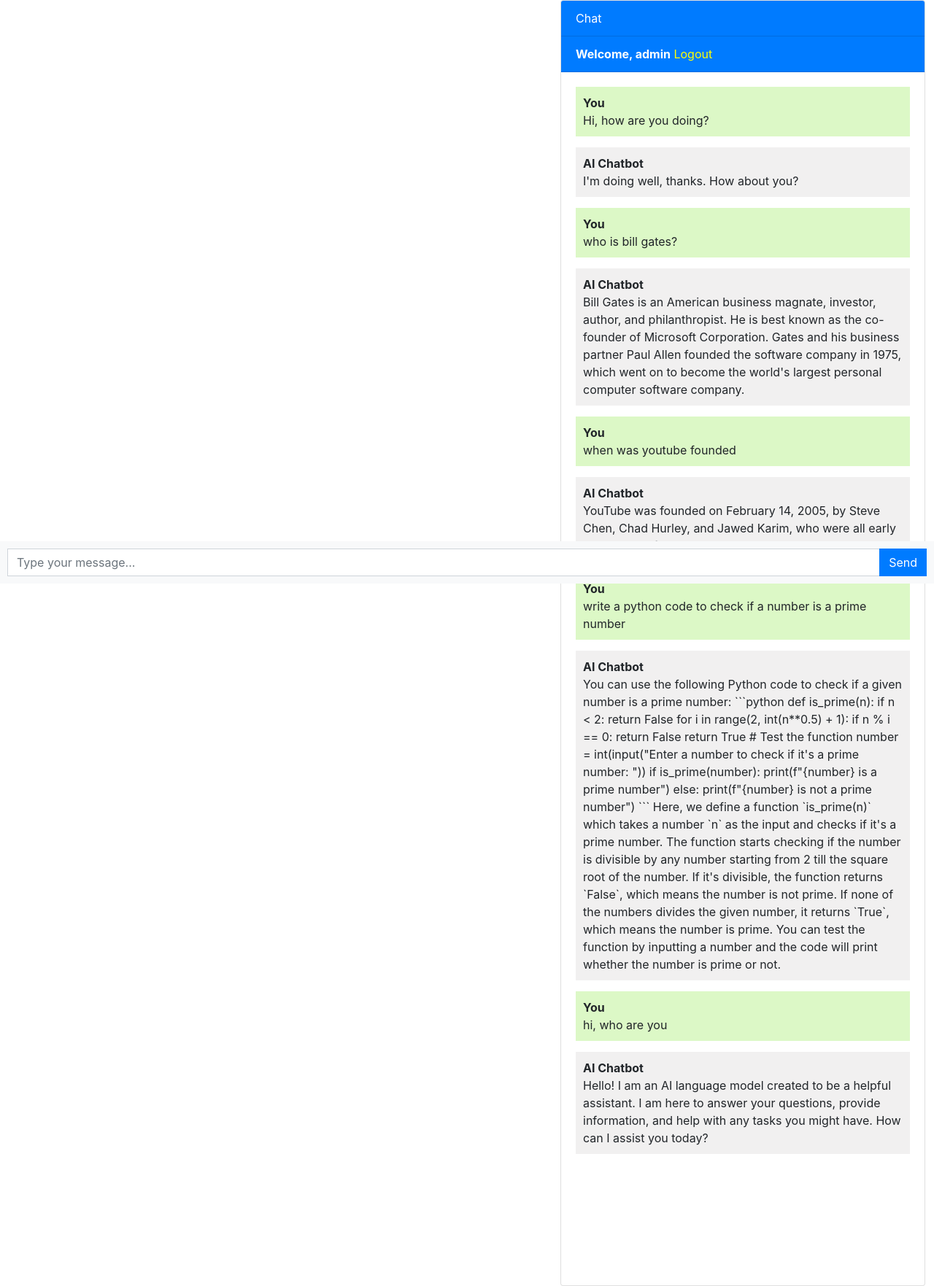
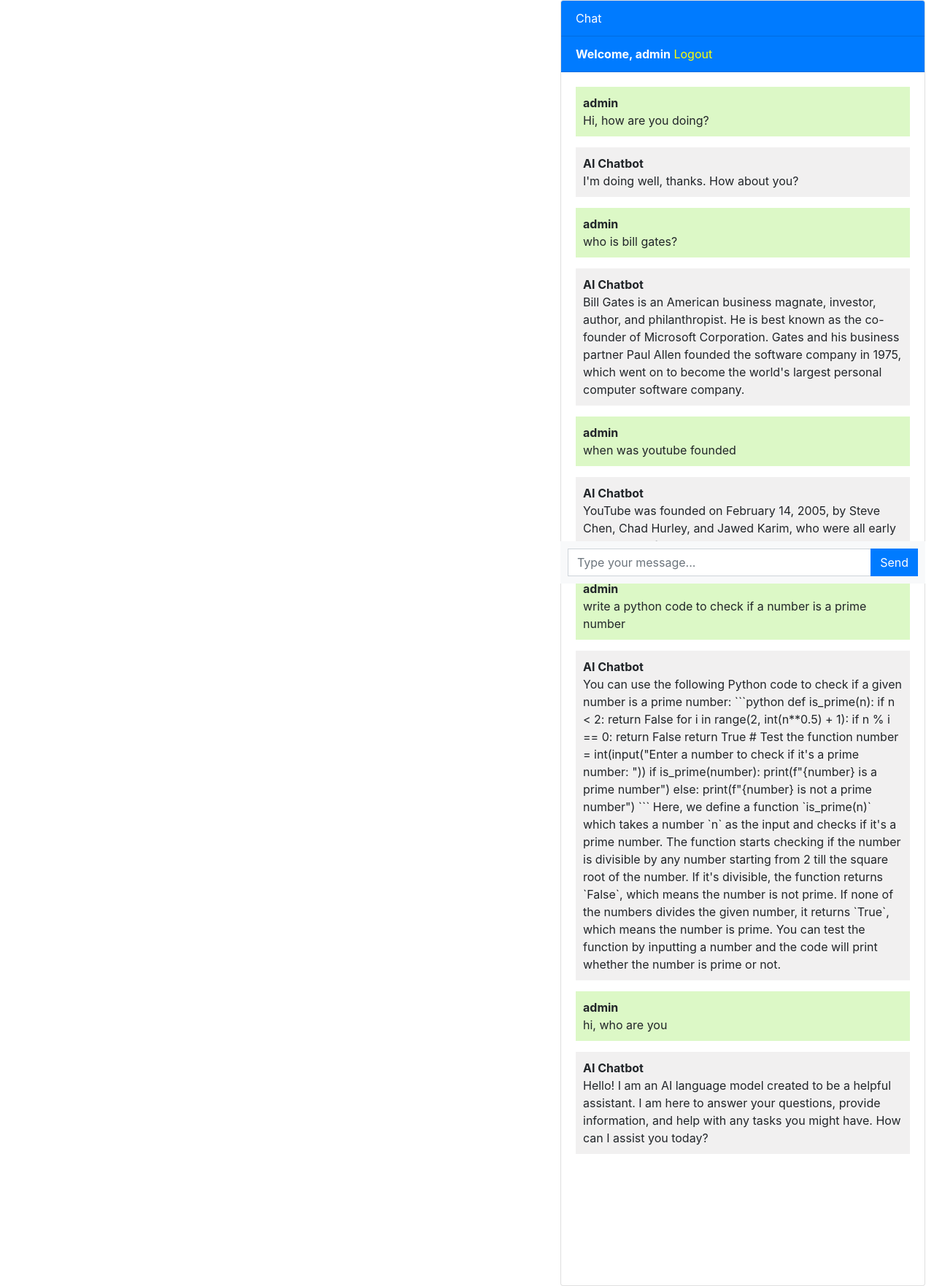
Before and after one commit to Gebrehiwot-Tesfaye/openai-integration-django, a Django app: page / in a window 1280 px wide. Shown: the whole page at 73% size. Run offline with Django 4.2, Linux system fonts and the light colour scheme; a user stored in the database is signed in; data comes from the database, SQL or seed files in the repository; both versions use the stored data as it was after the commit; some libraries are stand-ins or nearby versions.

Commit message:
all are done

```diff
--- a/django_chatbot/chatbot/views.py
+++ b/django_chatbot/chatbot/views.py
@@ -9,7 +9,7 @@ from .models import Chat
 from django.utils import timezone
 
 
-openai_api_key = 'your api key'
+openai_api_key = 'past here your api key and try '
 openai.api_key = openai_api_key
 
 def ask_openai(message):
--- a/django_chatbot/templates/chatbot.html
+++ b/django_chatbot/templates/chatbot.html
@@ -55,11 +55,16 @@
   }
 
   .chat-container {
-    height: auto;
+    height: 100%;
     width: 500px;
     display: flex;
     margin-left: 60%;
     flex-direction: column;
+  }
+  .message-form{
+     height: auto;
+    width: 500px;
+    margin-left:60%;
   }
 </style>
 {% endblock %} {% block content %}
@@ -79,23 +84,14 @@
     {% endif %}
     <div class="card-body messages-box">
       <ul class="list-unstyled messages-list">
-        <!-- <li class="message received">
-          <div class="message-text">
-            <div class="message-sender">
-              <b>AI Chatbot</b>
-            </div>
-            <div class="message-content">
-              Hi {{user.username}}, I am your AI Chatbot, you can ask me anything.
-            </div>
-          </div>
-        </li> -->
+
 
         {% for chat in chats %} {% if chat.user == request.user %}
 
         <li class="message sent">
           <div class="message-text">
             <div class="message-sender">
-              <b>You</b>
+              <b>{{user.username}}</b>
             </div>
             <div class="message-content">{{chat.message}}</div>
           </div>
```
Also changed, not shown: django_chatbot/db.sqlite3.
